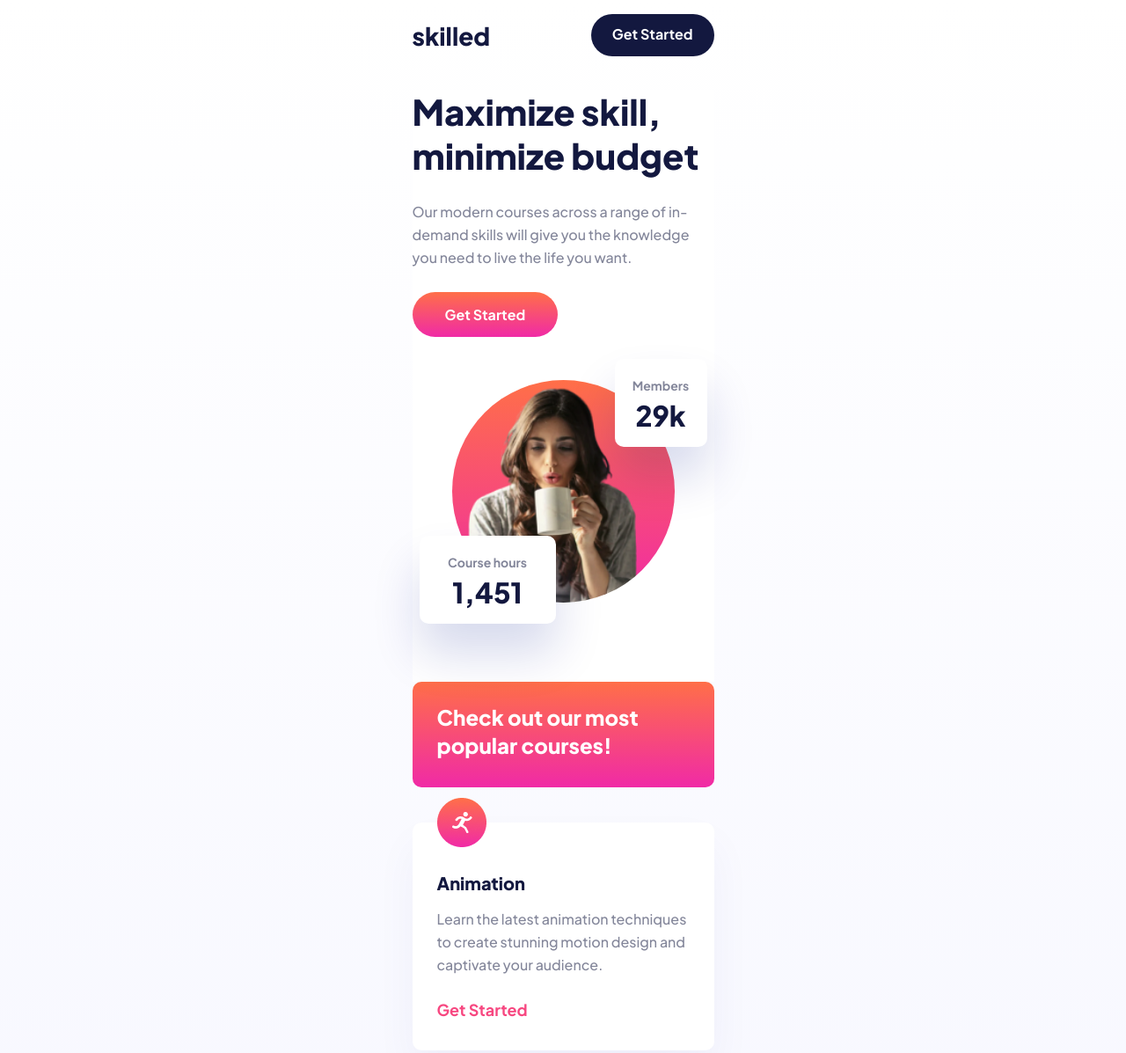
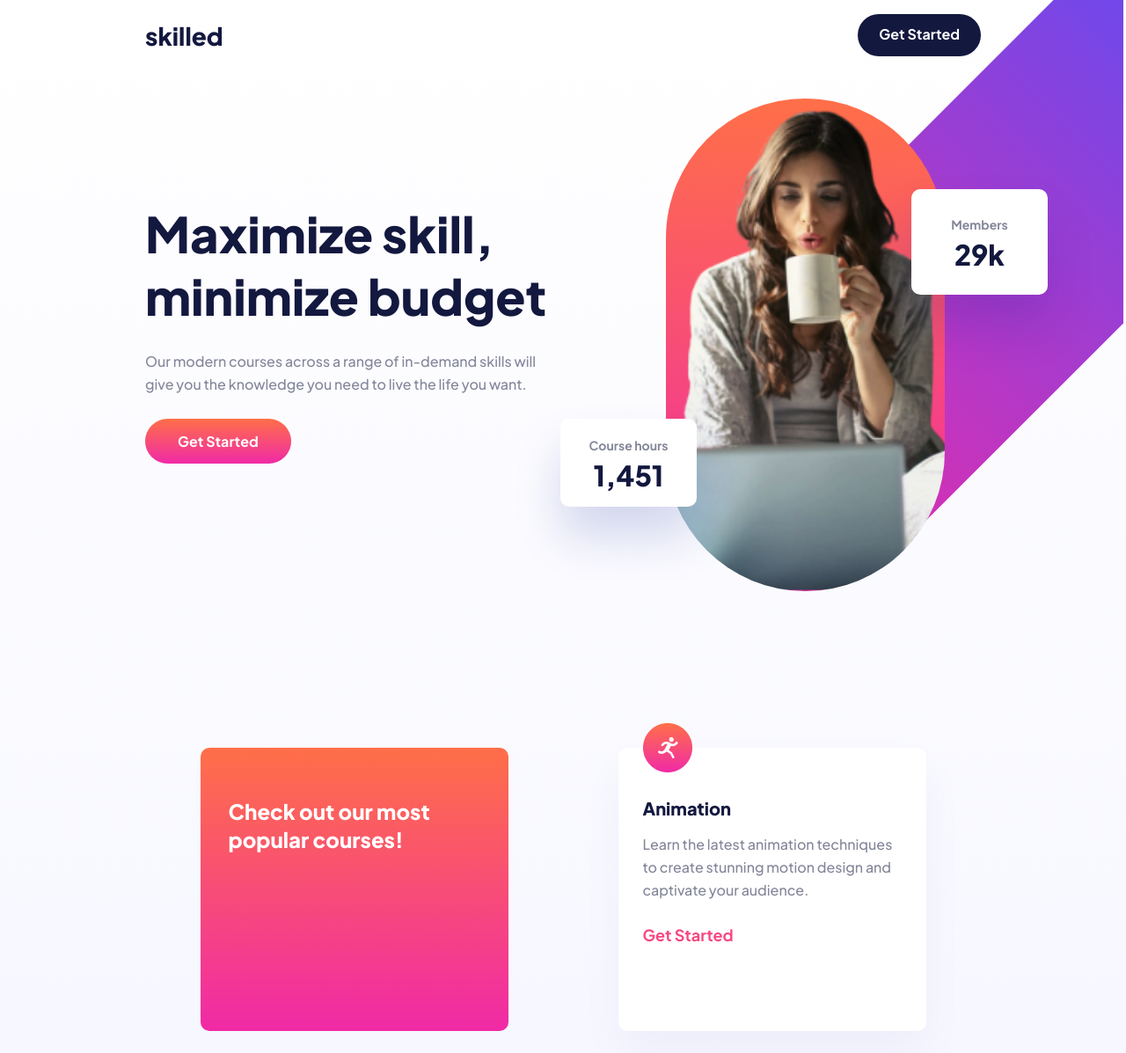
Before and after one commit to nika200324/design2, a plain HTML site: page index.html in a window 1280 px wide. Shown: the top 1197 px of the page at 88% size. Drawn offline with Linux system fonts and the light colour scheme.

Commit message:
commit for responsive design

```diff
--- a/index.html
+++ b/index.html
@@ -37,6 +37,9 @@
                     <div class="section1-img-members">
                         <p>Members</p>
                         <h1>29k</h1>
+                    </div>
+                    <div class="section1-img-background">
+                        <div class="rectangle"></div>
                     </div>
                     <div class="section1-img-img">
 
@@ -86,7 +89,7 @@
                     <h4>Business</h4>
                     <p>A step-by-step playbook to help you start, scale, and sustain your business without outside
                         investment.</p>
-                    <a href="">Get Started</a>
+                    <a href="design.html">Get Started</a>
                 </div>
             </div>
         </div>
--- a/styles/styles.css
+++ b/styles/styles.css
@@ -8,13 +8,14 @@
 
 body {
     font-family: 'Plus Jakarta Sans', sans-serif;
+    width: 100%;
     background: linear-gradient(180deg, #FFFFFF 0%, #F0F1FF 100%);
 }
 
 /* ------ this is header -------------- */
 .container {
-    width: 343px;
-    margin: 0 auto;
+    max-width: 768px;
+    margin: 0 16px 0;
 }
 
 .header-navbar {
@@ -44,14 +45,14 @@ body {
     border-radius: 28px;
     transition: all 0.3s;
 }
-.header-navbar a:hover{
+
+.header-navbar a:hover {
     background: #666CA3;
 }
 
 /* this is section 1 */
 
 .section1 {
-    background-color: #ffffff;
     display: flex;
     flex-direction: column;
 }
@@ -85,12 +86,24 @@ body {
     padding: 15px 37px;
     transition: background 0.3ms;
 }
-.section1-content a:hover{
+
+.section1-content a:hover {
     background: linear-gradient(180deg, #FFA7C3 0%, #FFA7C3 100%);
 }
 
+.section2-img-baackground {
+    display: none;
+}
+
+.rectangle {
+    background: linear-gradient(180deg, #4851FF 0%, #F02AA6 100%);
+    border-radius: 158.5px;
+    transform: rotate(45deg);
+    width: 216px;
+    height: 688px;
+}
+
 .section1-img {
-
     margin: 61px auto 66px;
     position: relative;
 }
@@ -116,6 +129,10 @@ body {
     font-size: 14px;
     line-height: 28px;
     color: #83869A;
+}
+
+.section1-img-background {
+    display: none;
 }
 
 .section1-img-members h1 {
@@ -180,6 +197,7 @@ body {
     background: linear-gradient(180deg, #FF6F48 0%, #F02AA6 100%);
     border-radius: 10px;
     padding: 24px 28px 32px;
+    width: 100%;
 }
 
 .section2-banner h1 {
@@ -190,14 +208,13 @@ body {
     color: #FFFFFF;
 }
 
-
-
 .section2-item {
     background: #FFFFFF;
     box-shadow: 0px 25px 50px rgba(6, 22, 141, 0.0442381);
     border-radius: 10px;
     margin-top: 40px;
     padding: 56px 28px 32px;
+    width: 100%;
     position: relative;
 }
 
@@ -232,7 +249,8 @@ body {
     color: #F74780;
     transition: all 0.3s;
 }
-.section2-item a:hover{
+
+.section2-item a:hover {
     color: #FFA7C3;
 }
 
@@ -243,7 +261,8 @@ body {
     display: flex;
     justify-content: space-between;
     align-items: center;
-    max-width: 375px;
+    width: 100%;
+    max-width: 100%;
     margin: 80px auto 0;
 }
 
@@ -266,8 +285,154 @@ body {
 
     background: linear-gradient(180deg, #4851FF 0%, #F02AA6 100%);
     border-radius: 28px;
+
 }
-.footer-btn a:hover{
+
+.footer-btn a:hover {
     background: linear-gradient(0deg, rgba(255, 255, 255, 0.5), rgba(255, 255, 255, 0.5)), linear-gradient(180deg, #4851FF -54.32%, #F02AA6 100%);
 }
-@media screen and (min-width: 375px) {}
+
+
+@media screen and (min-width: 769px) {
+    .container {
+        margin: 0 40px 0;
+        max-width: 100%;
+    }
+
+    .section1 {
+        flex-direction: row;
+        align-items: center;
+        justify-content: space-between;
+    }
+
+    .section1-img-img {
+        margin-right: 41px;
+        height: 383px;
+        width: 216px;
+        background-size: cover;
+        background-repeat: no-repeat;
+    }
+
+    .section1-img {
+        margin-top: 10px;
+    }
+
+    .section1-img-background {
+        display: block;
+        position: absolute;
+
+        z-index: -9999;
+        bottom: 30px;
+        margin: 400px 0 0 0;
+        width: 300px;
+        overflow: hidden;
+        left: 0;
+    }
+
+    .rectangle {
+        margin-left: 167px;
+        margin-bottom: -75px;
+    }
+
+    .section1-img-members {
+        margin: -13px -10px 0 0;
+    }
+
+    .section1-img-courseHours {
+
+        justify-content: center;
+        margin: -76px 0 0 -37px;
+    }
+
+    .section2 {
+        justify-content: space-around;
+    }
+
+    .section2-banner {
+        padding: 56px 32px;
+        max-width: 340px;
+        max-height: 259px;
+    }
+
+    .section2-item {
+        max-width: 340px;
+        height: 259px;
+        margin: 0 0 56px 0;
+    }
+}
+
+@media screen and (min-width: 1220px) {
+    .container {
+        margin: 0 165px 0;
+        max-width: 100%;
+    }
+
+    .section1-content {
+        max-width: 457px;
+    }
+
+    .section1-content h1 {
+        font-size: 56px;
+        line-height: 71px;
+    }
+
+    .section1-img-background {
+        display: block;
+        width: 520px;
+        overflow: hidden;
+        display: block;
+        position: absolute;
+        bottom: 0;
+        margin-bottom: -100px;
+    }
+
+    .rectangle {
+        height: 1000px;
+        width: 316px;
+        margin-left: 250px;
+        margin-bottom: -80px;
+    }
+
+    .section2 {
+        margin-top: 208px;
+    }
+
+    .section1-img-img {
+        margin-right: 41px;
+        height: 560px;
+        width: 317px;
+        background-size: cover;
+        background-repeat: no-repeat;
+    }
+
+    .section1-img {
+        margin-right: 0;
+    }
+
+    .section1-img-members {
+        margin: 103px -76px 0 0;
+        width: 155px;
+        height: 120px;
+    }
+
+    .section1-img-courseHours {
+        margin-top: -196px;
+        margin-left: -120px;
+    }
+
+    .section2 {
+        justify-content: space-around;
+    }
+
+    .section2-banner {
+        padding: 56px 32px;
+        max-width: 350px;
+        max-height: 322px;
+    }
+
+    .section2-item {
+        max-width: 350px;
+        height: 322px;
+        margin: 0 0 56px 0;
+    }
+}
```
Also changed, not shown: images/Rectangle.png (added).
